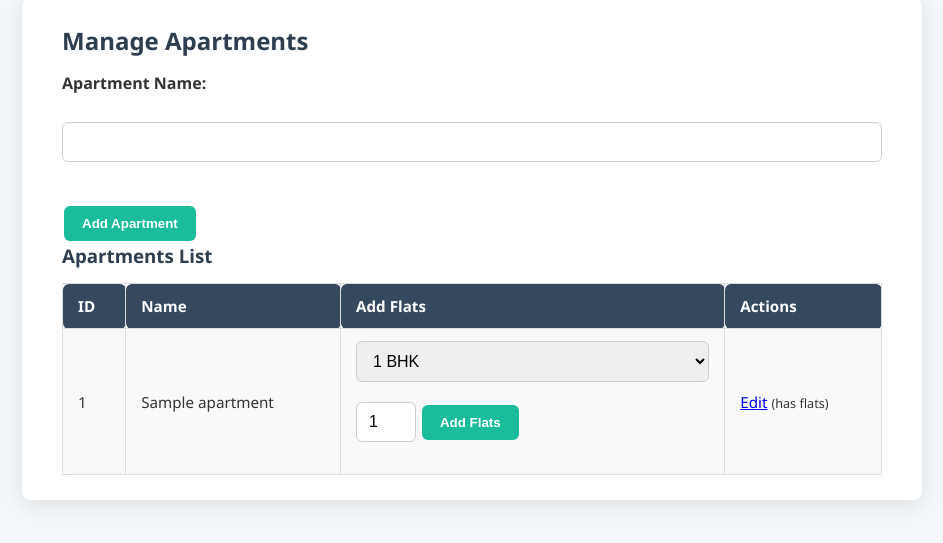
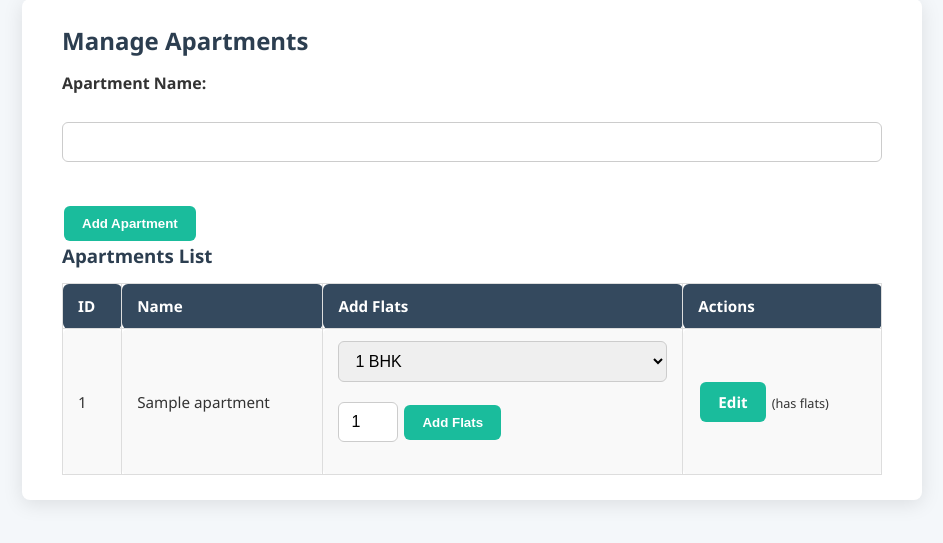
Before and after one commit to Kasey0998/Project, a Flask app: page /admin/apartments in a window 1280 px wide. Shown: the part 85-628 px from the top of the page, without its empty margins (168-1111 px from the left). Run offline with Flask 3, Linux system fonts and the light colour scheme; a user stored in the database is signed in; tables that the repository leaves empty hold one stand-in row (values such as "Sample post").

Commit message:
Added css for edit button and removed duplicate line for model

```diff
--- a/routes/admin.py
+++ b/routes/admin.py
@@ -2,9 +2,7 @@ from flask import Blueprint, render_template, request, redirect, url_for, flash,
 from flask_login import login_required, current_user
 from app import db
 from models.user import User
-from models.apartment import Apartment, Flat
-from models.apartment import Apartment, Flat, ClientLead # Ensure this is your lead model
-
+from models.apartment import Apartment, Flat, ClientLead
 admin_bp = Blueprint('admin', __name__, url_prefix='/admin')
 
 @admin_bp.route('/users', methods=['GET', 'POST'])
--- a/static/css/style.css
+++ b/static/css/style.css
@@ -78,7 +78,21 @@ select:focus {
     outline: none;
 }
 
-
+.btn {
+    background: #1abc9c;
+    border: none;
+    color: white;
+    padding: 10px 18px;
+    border-radius: 6px;
+    font-weight: 700;
+    cursor: pointer;
+    transition: background 0.3s;
+    margin: 2px;
+    text-decoration: none;
+}
+.btn:hover{
+    background: #16a085;
+}
 button,
 form button,
 .admin-links .btn {
@@ -93,6 +107,8 @@ form button,
     margin: 2px;
     text-decoration: none;
 }
+
+
 
 button:hover,
 form button:hover,
--- a/templates/admin_apartments.html
+++ b/templates/admin_apartments.html
@@ -35,7 +35,7 @@
             </form>
         </td>
         <td>
-            <a href="{{ url_for('admin.edit_apartment', apartment_id=apartment.id) }}">Edit</a>
+            <a href="{{ url_for('admin.edit_apartment', apartment_id=apartment.id) }}" class="btn">Edit</a>
             {% if apartment.flats|length == 0 %}
             <form method="POST" action="{{ url_for('admin.delete_apartment', apartment_id=apartment.id) }}" style="display:inline;" onsubmit="return confirm('Delete this apartment?');">
                 <button type="submit">Delete</button>
```
